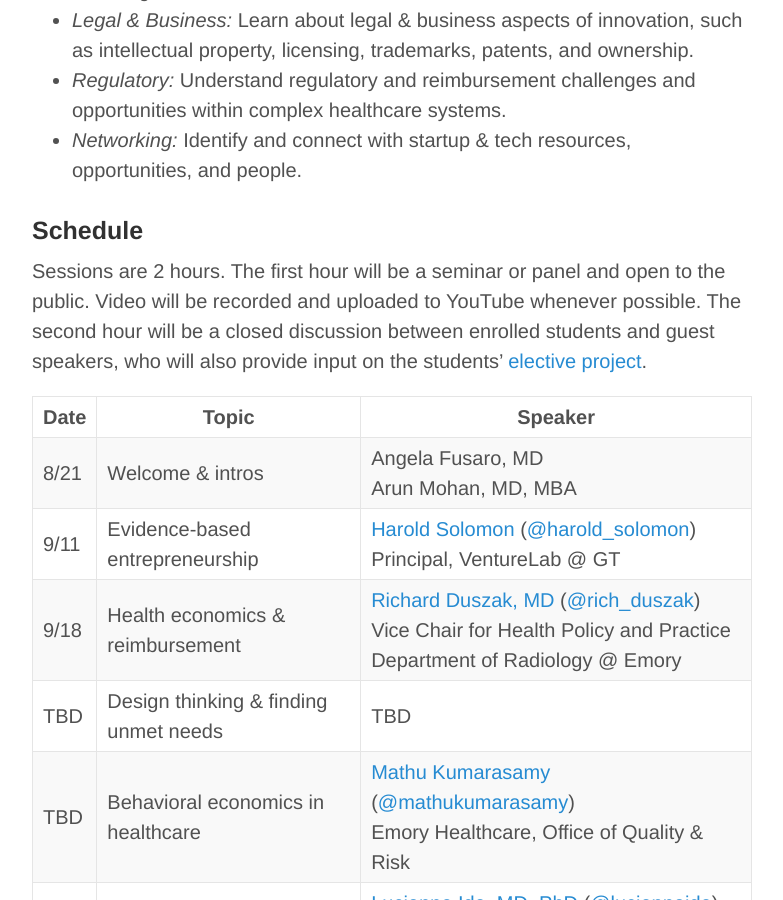
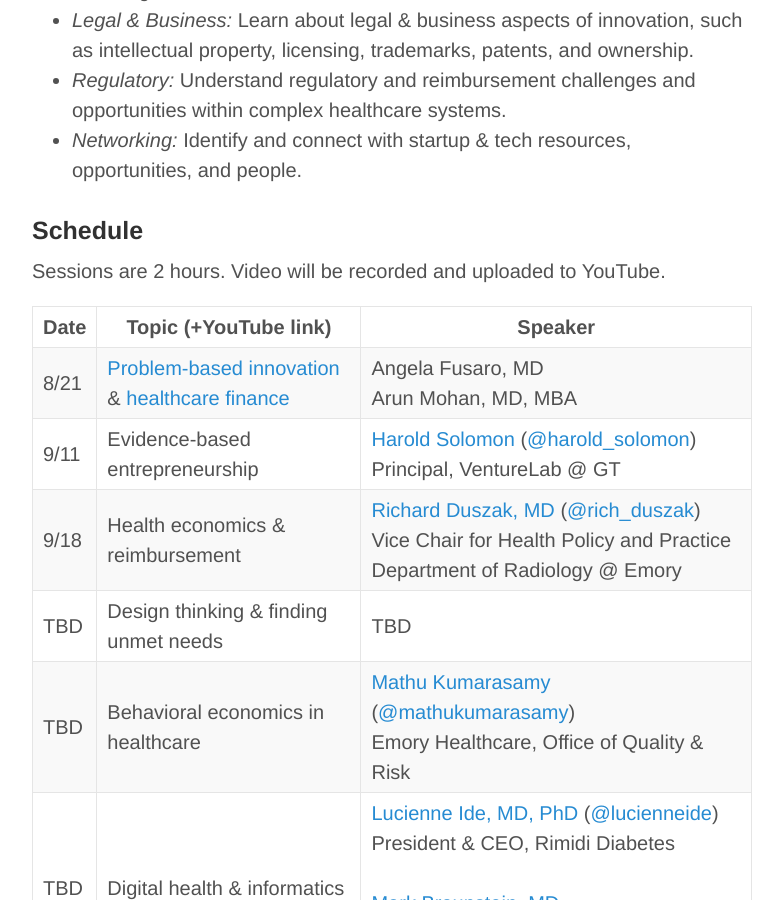
Before and after one commit to erikr/erikr.github.io, a Jekyll site: the page built from iemed.md, in a window 1280 px wide and 900 px high, scrolled down 1690 px. Shown: the whole window, without its empty margins (248-1031 px from the left). Built offline with Jekyll 4.4.1, drawn with Linux system fonts in a browser that asks for light colours; nearby versions of some CDN libraries.

Commit message:
added youtube links

```diff
--- a/iemed.md
+++ b/iemed.md
@@ -54,11 +54,11 @@ IEMed is for 2nd year medical students, but professional and graduate students f
 
 ###Schedule
 
-Sessions are 2 hours. The first hour will be a seminar or panel and open to the public. Video will be recorded and uploaded to YouTube whenever possible. The second hour will be a closed discussion between enrolled students and guest speakers, who will also provide input on the students' [elective project](#project).
+Sessions are 2 hours. Video will be recorded and uploaded to YouTube.
 
-| Date | Topic | Speaker |
+| Date | Topic (+YouTube link) | Speaker |
 | --- | --- | --- |
-8/21 | Welcome & intros | Angela Fusaro, MD<br>Arun Mohan, MD, MBA
+8/21 | [Problem-based innovation](http://youtu.be/JNLo1JDXbnk) & [healthcare finance](http://youtu.be/MLvN6ZA3bt8) | Angela Fusaro, MD<br>Arun Mohan, MD, MBA
 9/11 | Evidence-based entrepreneurship		| [Harold Solomon](https://www.linkedin.com/in/haroldmsolomon) ([@harold_solomon](https://twitter.com/harold_solomon))<br>Principal, VentureLab @ GT
 9/18 | Health economics & reimbursement |  [Richard Duszak, MD](https://www.doximity.com/pub/richard-duszak-md) ([@rich_duszak](https://twitter.com/RichDuszak))<br>Vice Chair for Health Policy and Practice<br>Department of Radiology @ Emory
 TBD | Design thinking & finding unmet needs | TBD
```
